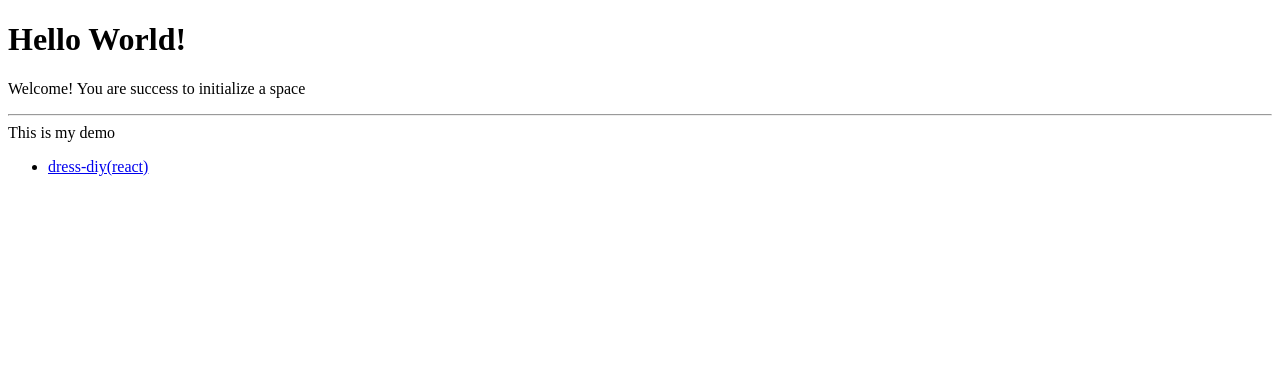
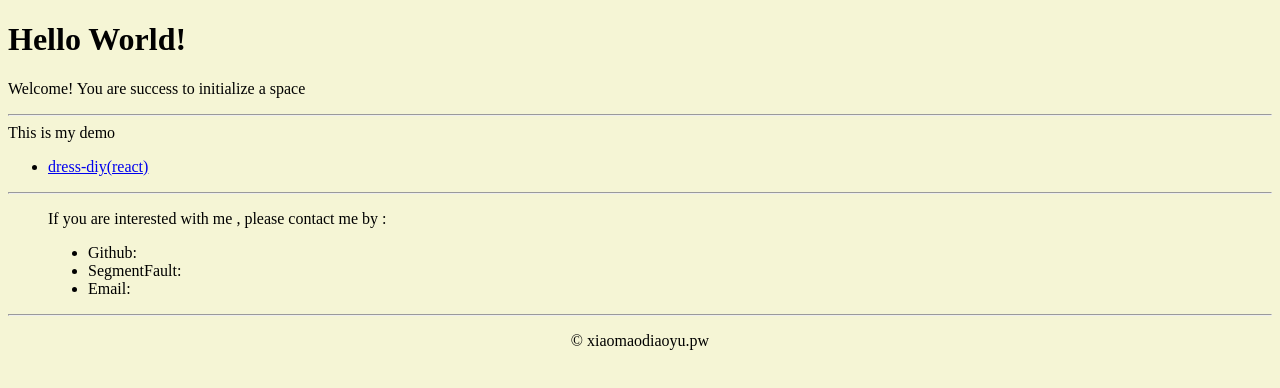
Before and after one commit to windleaflyh/windleaflyh.github.io, a plain HTML site: page index.html in a window 1280 px wide. Drawn offline with Linux system fonts and the light colour scheme.

Commit message:
adjust new building

```diff
--- a/index.html
+++ b/index.html
@@ -6,7 +6,15 @@
     <meta name="viewport" content="width=device-width, initial-scale=1">
     <style>
       *{
-        font-family: 'Microsoft YaHei'
+        font-family: 'Microsoft YaHei';
+        background-color: #f5f5d5;
+      }
+      body{
+        min-height: 90vh;
+      }
+      footer{
+        text-align: center;
+        margin: 1rem 0;
       }
     </style>
   </head>
@@ -16,7 +24,18 @@
   <hr>
   This is my demo
   <ul>
-    <li><a href="dress-diy.html">dress-diy(react)</a></li>
+    <li><a href="dress-diy/main.html">dress-diy(react)</a></li>
   </ul>
+  <hr>
+  <blockquote cite="">
+    If you are interested with me , please contact me by :
+    <ul>
+      <li>Github:</li>
+      <li>SegmentFault:</li>
+      <li>Email:</li>
+    </ul>
+  </blockquote>
+  <hr>
+  <footer>&copy; xiaomaodiaoyu.pw</footer>
   </body>
 </html>
```
Also changed, not shown: dress-diy.html (deleted, +0 -13 lines), dress-diy/main.html (added, +27 -0 lines), dress-diy/data.js (added), dress-diy/main.css (added), dress-diy/main.js (added).
